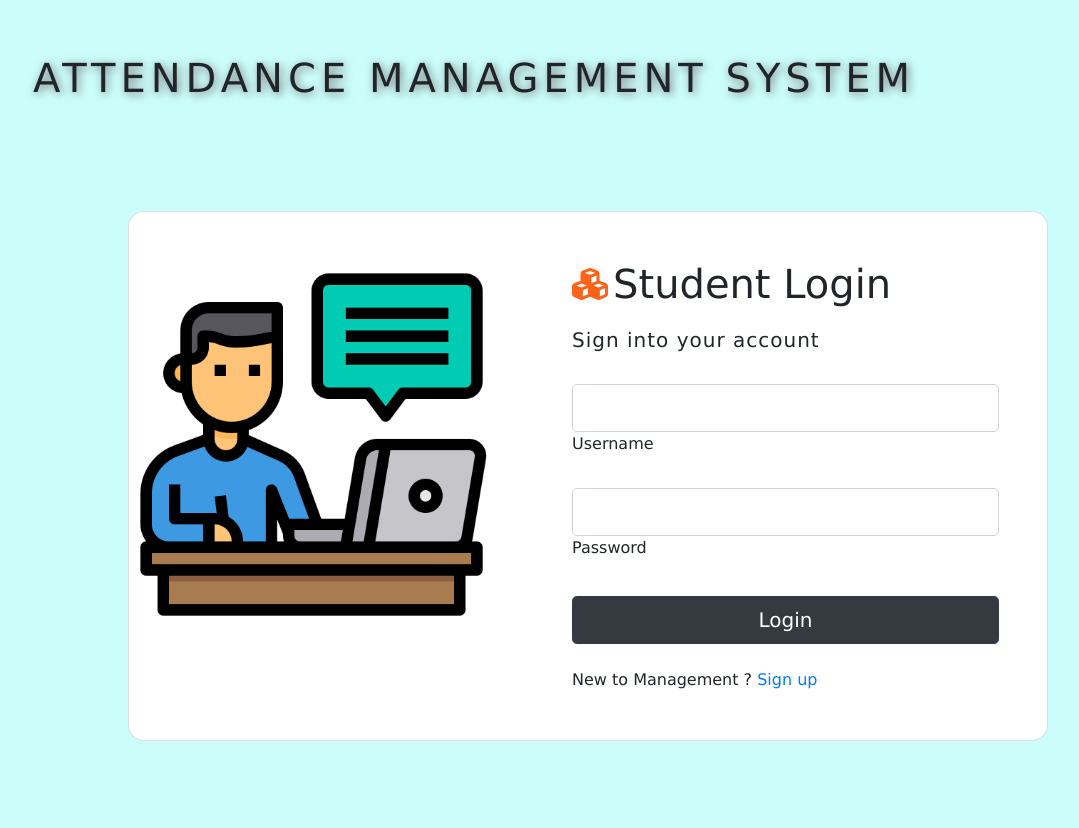
After one commit to venkata1509/Attendance-Management-System, a Flask app: page /student-login in a window 1280 px wide. The commit adds this page. Shown: the whole page, without its empty margins (52-1131 px from the left). Run offline with Flask 3, Linux system fonts and the light colour scheme.

Commit message:
Modified logins

```diff
--- a/app.py
+++ b/app.py
@@ -4,13 +4,13 @@ import pymysql as mysql
 
 #obj..
 app=Flask(__name__)
-mydb=mysql.connect(
-    host='localhost',
-    user='root',
-    password='Ksb6419*',
-    database='attendance'
-)
-cursor=mydb.cursor()
+# mydb=mysql.connect(
+#     host='localhost',
+#     user='root',
+#     password='Ksb6419*',
+#     database='attendance'
+# )
+# cursor=mydb.cursor()
 
 
 #handlers...
@@ -20,8 +20,19 @@ cursor=mydb.cursor()
 def start():
     return render_template('index.html')
 
+@app.route('/admin-login')
+def admin_login():
+    return render_template('admin-login.html')
 
+@app.route('/faculty-login')
+def faculty_login():
+    return render_template('faculty-login.html')
 #server start..
 
+@app.route('/student-login')
+def student_login():
+    return render_template('student-login.html')
+
+
 if __name__=='__main__':
-    app.run(host='0.0.0.0', port=5000)
+    app.run(debug=True)
--- /dev/null
+++ b/static/index.css
@@ -0,0 +1,133 @@
+*{
+    margin: 0;
+    padding: 0;
+    box-sizing: border-box;
+    font-family: Verdana, Geneva, Tahoma, sans-serif;
+}
+body{
+   background-color: rgb(203, 254, 250);
+}
+.home-page-title{
+    text-transform: uppercase;
+    letter-spacing: 5;
+    font-weight:550;
+    text-shadow: 2px 2px 10px rgb(115, 115, 115);
+    margin: 30px 0;
+    font-size:40px;
+}
+.home-page{
+    display: flex;
+    place-items: center;
+    gap:3rem;
+}
+.home-page-body-buttons{
+    border-radius: 5px;
+    background-color: rgb(178, 235, 216);
+    padding:25px;
+    box-shadow: 0px 0px 10px rgb(131, 219, 109);
+}
+.home-page-body-image img{
+    width:400px;
+    margin-bottom: 30px;
+}
+.home-page-body{
+    width:500px;
+}
+.dropdown {
+    position: relative;
+    display: inline-block;
+  }
+
+  .dropdown-content {
+    display: none;
+    position: absolute;
+    background-color: #f1f1f1;
+    min-width: 160px;
+    box-shadow: 0px 8px 16px 0px rgba(0,0,0,0.2);
+    z-index: 1;
+  }
+
+  .dropdown-content a {
+    color: black;
+    padding: 12px 16px;
+    text-decoration: none;
+    display: block;
+  }
+
+  .dropdown-content a:hover {background-color: #ddd;}
+
+  .dropdown:hover .dropdown-content {display: block;}
+
+  .dropdown:hover .dropbtn {background-color: #3e8e41;}
+.button{
+    display: flex;
+    align-items: center;
+    justify-content: center;
+    gap:5rem;
+    margin:10px 0;
+    padding:10px;
+    border-radius: 10px;
+    height:150px;
+    background-color: rgb(120, 167, 165);
+    box-shadow: 0px 0px 5px rgb(12, 12, 12);
+}
+
+.button p{
+    font-size:30px;
+    color:white;
+}
+
+a:hover{
+    text-decoration: none;
+}
+/* amdin styles */
+
+
+.login-container{
+    box-shadow: 0px 0px 5px black;
+}
+
+.admin-container{
+    height:50vh;
+    display:grid;
+    place-items: center;
+    grid-template-columns: 1fr 1fr 1fr;
+    border-radius: 5px;
+    box-shadow: 0px 0px 5px rgb(133, 134, 134);
+
+    background-color: aliceblue;
+}
+.admin-container .box{
+    display: grid;
+    place-items: center;
+    width:250px;
+    gap:2rem;
+    height:20vh;
+    border-radius: 5px;
+    background-color: rgb(150, 183, 187);
+}
+
+@media screen and (max-width:800px){
+    .home-page{
+        display: block;
+    }
+    .home-page-title{
+        font-size: 30px;
+    }
+    .home-page-body{
+        text-align: center;
+    }
+    .home-page-body-image img{
+        width:200px;
+    }
+    .admin-container{
+        height:fit-content;
+        padding:20px 40px;
+        gap:3rem;
+        width:fit-content;
+
+        display: grid;
+        place-items: center;
+        grid-template-columns: 1fr;
+    }
+}
--- a/templates/admin-login.html
+++ b/templates/admin-login.html
@@ -9,7 +9,7 @@
       crossorigin="anonymous"
     />
     <link rel="stylesheet" href="https://cdnjs.cloudflare.com/ajax/libs/font-awesome/6.4.2/css/all.min.css">
-    <link rel="stylesheet" href="../index.css" />
+    <link rel="stylesheet" href="../static/index.css" />
     <title>Admin Home</title>
 </head>
 <body>
@@ -24,7 +24,7 @@
               <div class="card" style="border-radius: 1rem;">
                 <div class="row ">
                   <div class="col-md-6 col-lg-5 d-none d-md-block">
-                    <img src="../images/blogger.png" style="margin-top:50px;"
+                    <img src="../static/images/blogger.png" style="margin-top:50px;"
                       alt="login form" class="img-fluid" style="border-radius: 1rem 0 0 1rem;" />
                   </div>
                   <div class="col-md-6 col-lg-7  d-flex align-items-center">
--- /dev/null
+++ b/templates/student-login.html
@@ -0,0 +1,73 @@
+<html lang="en">
+<head>
+    <meta charset="UTF-8">
+    <meta name="viewport" content="width=device-width, initial-scale=1.0">
+    <link
+      rel="stylesheet"
+      href="https://cdn.jsdelivr.net/npm/bootstrap@4.4.1/dist/css/bootstrap.min.css"
+      integrity="sha384-Vkoo8x4CGsO3+Hhxv8T/Q5PaXtkKtu6ug5TOeNV6gBiFeWPGFN9MuhOf23Q9Ifjh"
+      crossorigin="anonymous"
+    />
+    <link rel="stylesheet" href="https://cdnjs.cloudflare.com/ajax/libs/font-awesome/6.4.2/css/all.min.css">
+    <link rel="stylesheet" href="../static/index.css" />
+    <title>Admin Home</title>
+</head>
+<body>
+
+    <section class="vh-100" style="background-color: rgb(203, 254, 250);">
+        <div class="container  py-5 h-100">
+          <div class="home-page-title" style="margin: 0;">
+            <p>Attendance Management System</p>
+          </div>
+          <div class="row d-flex justify-content-center align-items-center h-100">
+            <div class="col col-xl-10">
+              <div class="card" style="border-radius: 1rem;">
+                <div class="row ">
+                  <div class="col-md-6 col-lg-5 d-none d-md-block">
+                    <img src="../static/images/blogger.png" style="margin-top:50px;"
+                      alt="login form" class="img-fluid" style="border-radius: 1rem 0 0 1rem;" />
+                  </div>
+                  <div class="col-md-6 col-lg-7  d-flex align-items-center">
+                    <div class="card-body p-4 p-lg-5 text-black">
+
+                      <form>
+
+                        <div class="d-flex align-items-center mb-3 pb-1">
+                          <i class="fas fa-cubes fa-2x me-3" style="color: #ff6219;"></i> &nbsp;
+                          <span class="h1 fw-bold mb-0">Student Login</span>
+                        </div>
+
+                        <h5 class="fw-normal mb-3 pb-3" style="letter-spacing: 1px;">Sign into your account</h5>
+
+                        <div class="form-outline mb-4">
+                          <input type="text" id="form2Example17" name="username" class="form-control form-control-lg" />
+                          <label class="form-label" for="form2Example17">Username</label>
+                        </div>
+
+                        <div class="form-outline mb-4">
+                          <input type="password" id="form2Example27" name="password" class="form-control form-control-lg" />
+                          <label class="form-label" for="form2Example27">Password</label>
+                        </div>
+
+                        <div class="pt-1 mb-4">
+                          <a href="admin-home.html">
+                          <button class="btn btn-dark btn-lg btn-block" type="button">Login</button>
+                          </a>
+                        </div>
+                        <div>
+                            New to Management ?
+                            <a href="faculty-signup.html">Sign up</a>
+                           </div>
+
+                      </form>
+
+                    </div>
+                  </div>
+                </div>
+              </div>
+            </div>
+          </div>
+        </div>
+      </section>
+</body>
+</html>
```
Also changed, not shown: index.css (deleted, +0 -107 lines), templates/admin-home.html (+16 -4 lines), templates/faculty-login.html (added, +73 -0 lines), templates/faculty-signup.html (added, +68 -0 lines), templates/index.html (+16 -7 lines), static/images/ATTENDANCE.png (renamed from images/ATTENDANCE.png), static/images/blogger.png (renamed from images/blogger.png).
